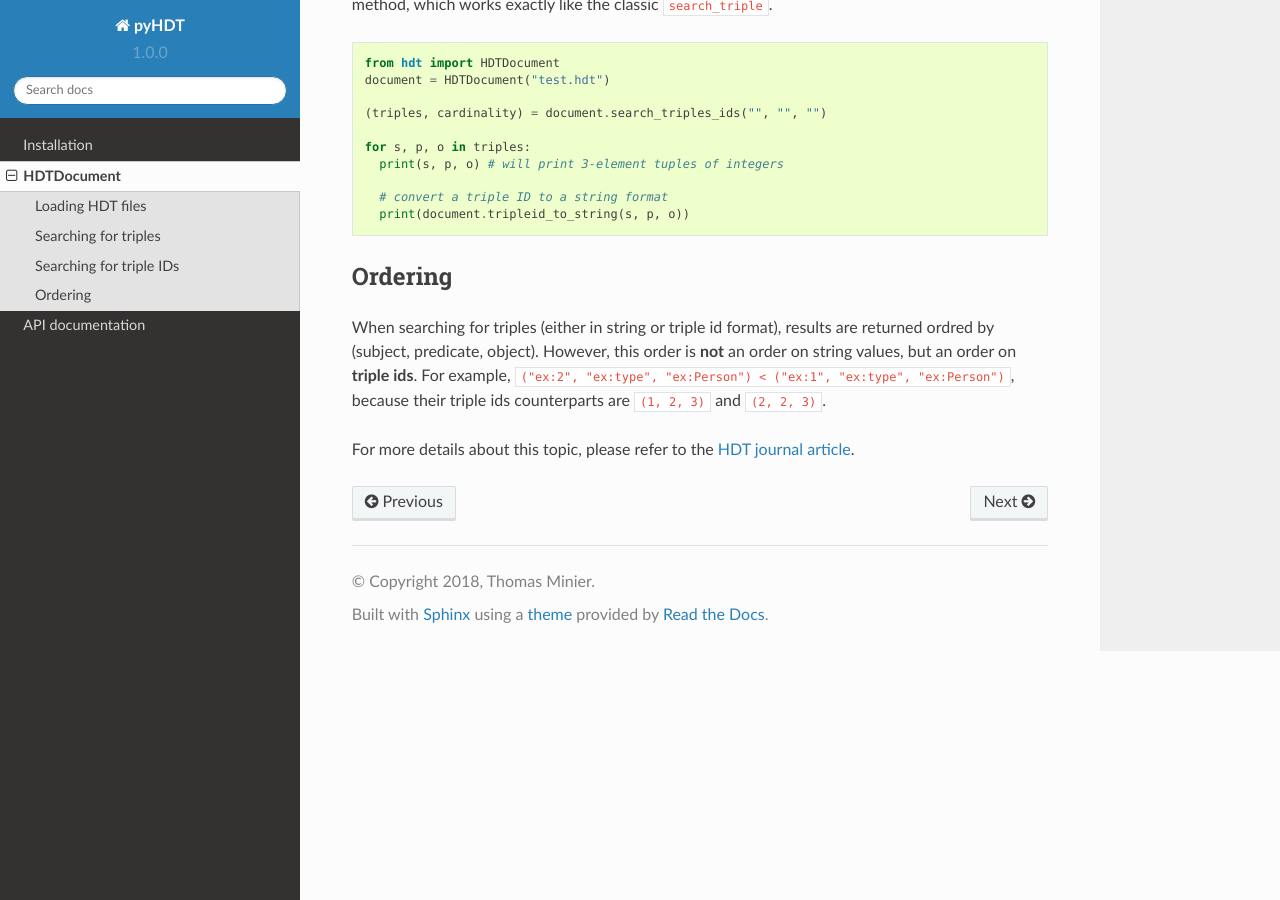
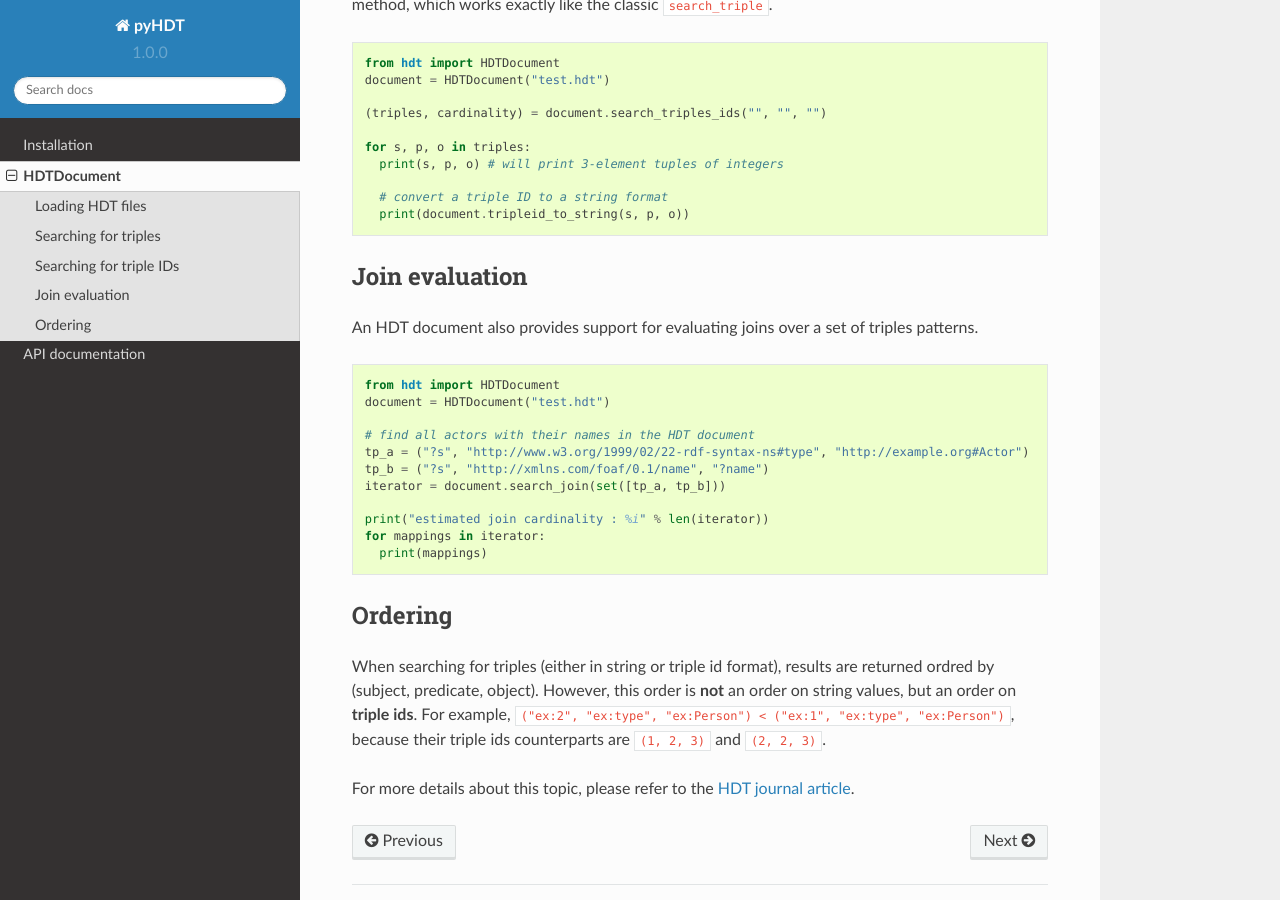
Before and after one commit to RDFLib/rdflib-hdt, a Sphinx documentation site: the page built from docs/source/hdtdocument.rst, in a window 1280 px wide and 900 px high, scrolled down 1242 px. Built offline with Sphinx 7.4.7 and the Read the Docs theme 2.0.0, drawn with Linux system fonts in a browser that asks for light colours.

Commit message:
add docstring to new join api

```diff
--- a/docs/source/hdtdocument.rst
+++ b/docs/source/hdtdocument.rst
@@ -70,6 +70,25 @@ An ``HDTDocument`` allows for searching RDF triples in this format, using the ``
     # convert a triple ID to a string format
     print(document.tripleid_to_string(s, p, o))
 
+Join evaluation
+^^^^^^^^^^^^^^^
+
+An HDT document also provides support for evaluating joins over a set of triples patterns.
+
+.. code-block:: python
+
+  from hdt import HDTDocument
+  document = HDTDocument("test.hdt")
+
+  # find all actors with their names in the HDT document
+  tp_a = ("?s", "http://www.w3.org/1999/02/22-rdf-syntax-ns#type", "http://example.org#Actor")
+  tp_b = ("?s", "http://xmlns.com/foaf/0.1/name", "?name")
+  iterator = document.search_join(set([tp_a, tp_b]))
+
+  print("estimated join cardinality : %i" % len(iterator))
+  for mappings in iterator:
+    print(mappings)
+
 Ordering
 ^^^^^^^^^^^
 
--- a/setup.py
+++ b/setup.py
@@ -5,6 +5,8 @@ from os import listdir
 import pybind11
 
 __pyhdt_version__ = "1.2.0"
+
+PYBIND_VERSION = 'pybind11==2.2.4'
 
 with open('README.rst') as file:
     long_description = file.read()
@@ -79,6 +81,7 @@ setup(
     long_description=long_description,
     keywords=["hdt", "rdf", "semantic web", "search"],
     license="MIT",
-    install_requires=['pybind11==2.2.4'],
+    install_requires=[PYBIND_VERSION],
+    setup_requires=[PYBIND_VERSION],
     ext_modules=[hdt_extension]
 )
```
Also changed, not shown: docs/source/api.rst (+7 -0 lines), 5 other files.
